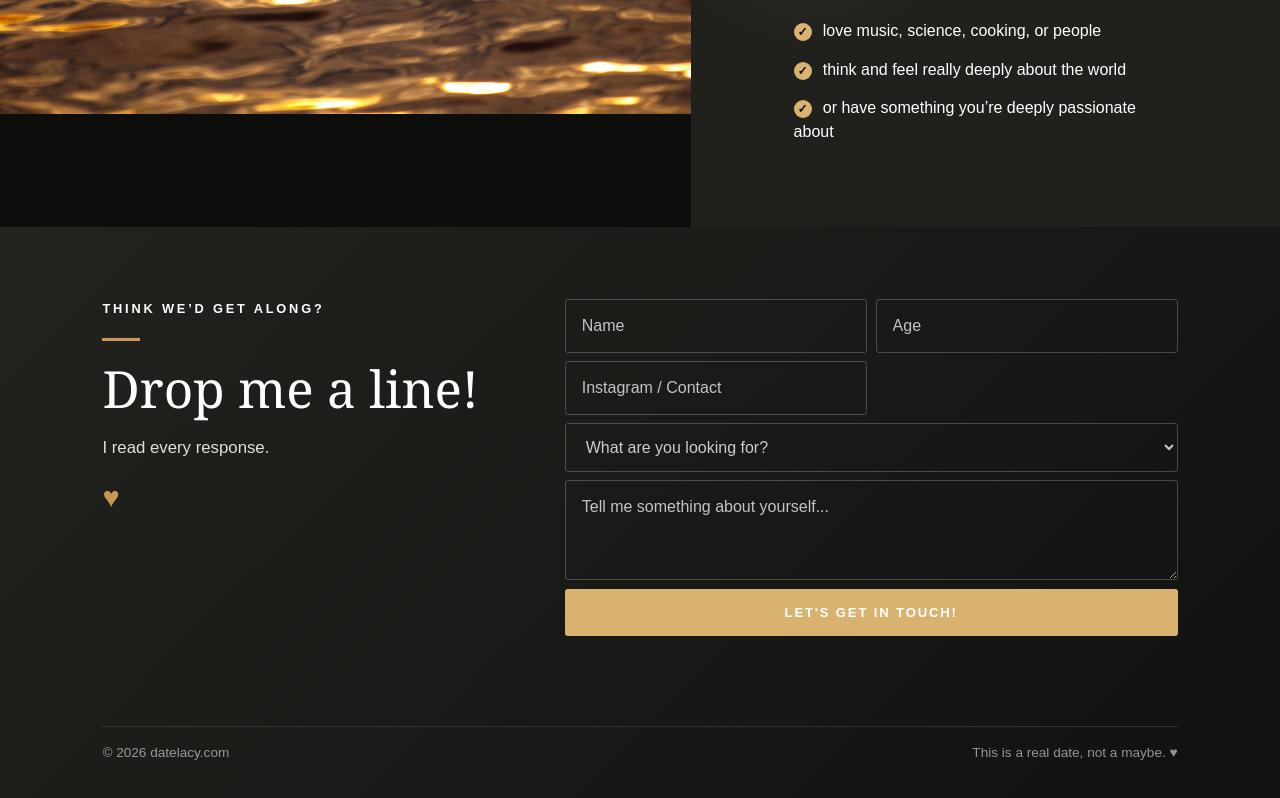
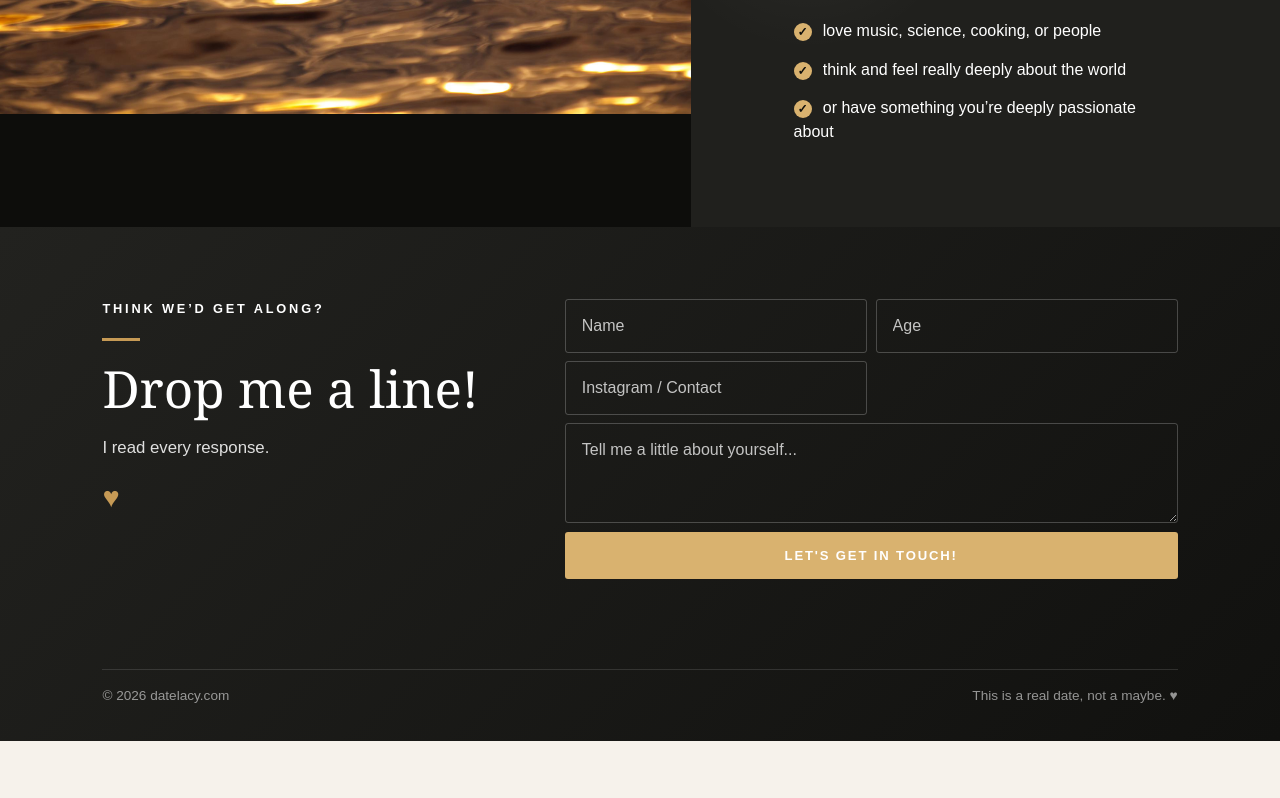
Before and after one commit to tlacy1000/datelacy, a browser extension: page index.html in a window 1280 px wide. Shown: the part 7956-8754 px from the top of the page. After the commit the page ends 8697 px from the top, so only its background shows below. Drawn offline with Linux system fonts and the light colour scheme.

Commit message:
remove dropdown options

```diff
--- a/index.html
+++ b/index.html
@@ -1217,14 +1217,9 @@
     <input type="text" name="contact" placeholder="Instagram / Contact" />
 
 
-    <select name="looking_for">
-      <option>What are you looking for?</option>
-      <option>A serious relationship</option>
-      <option>Intentional dating</option>
-      <option>Marriage-minded partnership</option>
-    </select>
 
-    <textarea name="about" placeholder="Tell me something about yourself..."></textarea>
+
+    <textarea name="about" placeholder="Tell me a little about yourself..."></textarea>
     <button class="btn" type="submit">Let's Get in Touch!</button>
   </form>
 
```
